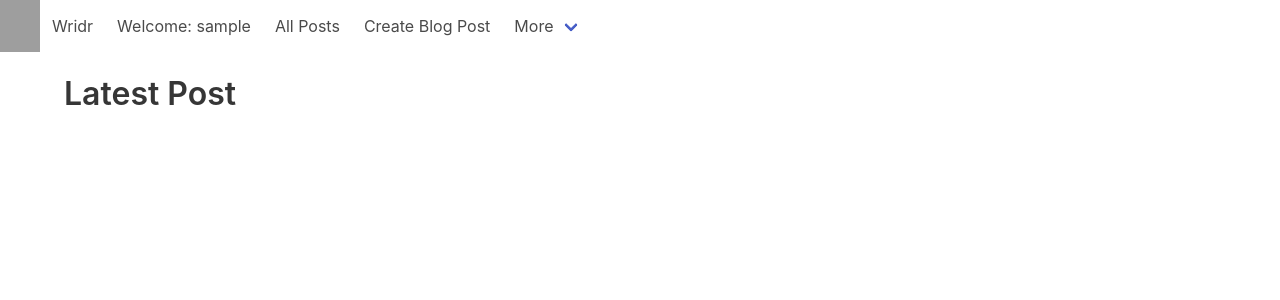
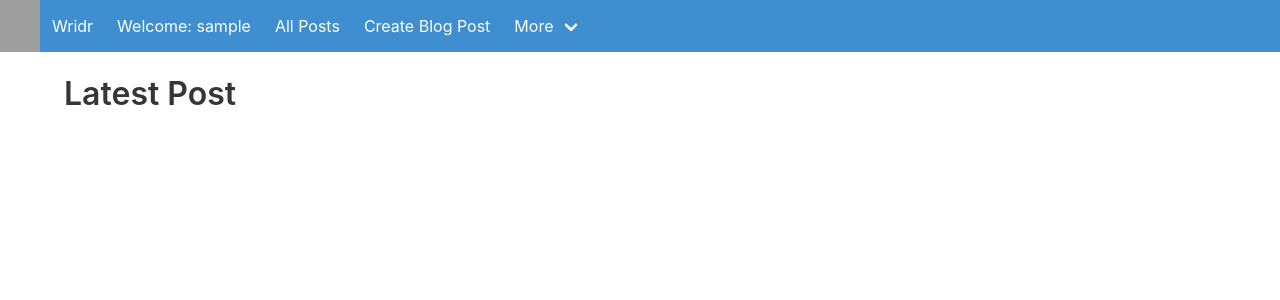
Before and after one commit to selenarenteria/Wridr, a Django app: page / in a window 1280 px wide. Shown: the top 300 px of the page. Run offline with Django 4.2, Linux system fonts and the light colour scheme; the visitor is signed in with stand-in values (Sample User, id 1); data that the repository does not hold is empty; grey boxes are pictures that could not be loaded.

Commit message:
making sure all code is pushed up

```diff
--- a/main_app/static/styles/main.css
+++ b/main_app/static/styles/main.css
@@ -1,3 +1,8 @@
+
+
+
+
+
 .gallery {
     display: grid;
     grid-template-columns: repeat(auto-fit, minmax(280px, 1fr));
--- a/main_app/templates/base.html
+++ b/main_app/templates/base.html
@@ -13,7 +13,7 @@
     <title>Wridr {% block title %}{% endblock %}</title>
 </head>
 <body>
-    <nav class="navbar" role="navigation" aria-label="main navigation">
+    <nav class="navbar is-info" role="navigation" aria-label="main navigation">
         <div class="navbar-brand">
           <img src="https://i.imgur.com/kVGhGSps.png" width="40" height="20">
           <a class="navbar-item" href="/">Wridr</a>
--- a/main_app/templates/create_post.html
+++ b/main_app/templates/create_post.html
@@ -7,4 +7,5 @@
     {{ form.as_p }}
     <input type="submit" value="Submit" />
 </form>
+
 {% endblock %}
```
Also changed, not shown: main_app/templates/post_detail.html (+8 -4 lines).
